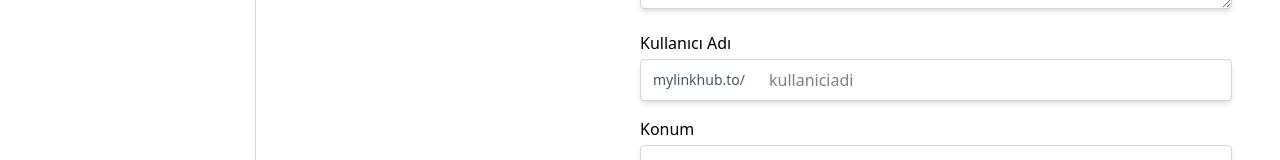
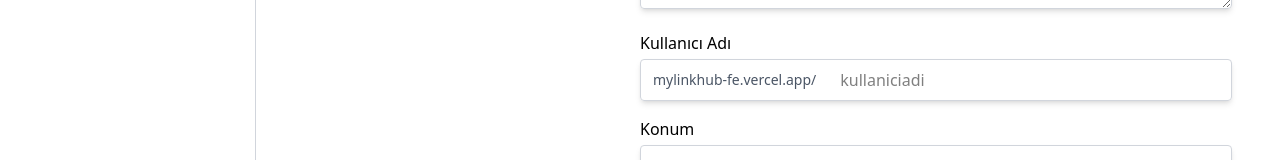
Before and after one commit to merve824/linktree_clone, a Next.js app: page /account in a window 1280 px wide. Shown: the part 599-759 px from the top of the page. Built offline with nearby package versions, Linux system fonts and the light colour scheme; no server answers.

Commit message:
Change domain

```diff
--- a/src/app/account/ProfileSection.jsx
+++ b/src/app/account/ProfileSection.jsx
@@ -20,7 +20,7 @@ export default function ProfileSection({ user, handleSave }) {
 
     const handleCopy = () => {
         if (user.username) {
-            const link = `mylinkhub.to/${user.username}`;
+            const link = `mylinkhub-fe.vercel.app/${user.username}`;
             navigator.clipboard.writeText(link);
             setCopied(true);
             setTimeout(() => setCopied(false), 1500);
@@ -160,7 +160,7 @@ export default function ProfileSection({ user, handleSave }) {
                                 title="Tıklayarak kopyala"
                             >
                                 {user.username
-                                    ? `mylinkhub.to/${user.username}`
+                                    ? `mylinkhub-fe.vercel.app/${user.username}`
                                     : ''}
                             </p>
                             {copied && (
@@ -222,7 +222,7 @@ export default function ProfileSection({ user, handleSave }) {
                             </label>
                             <div className="flex shadow-md items-center border border-gray-300 rounded overflow-hidden focus-within:ring-2 focus-within:ring-[#3E5F44]">
                                 <span className="px-3 text-gray-600 text-sm">
-                                    mylinkhub.to/
+                                    mylinkhub-fe.vercel.app/
                                 </span>
                                 <input
                                     type="text"
--- a/src/components/hero-form/HeroForm.jsx
+++ b/src/components/hero-form/HeroForm.jsx
@@ -26,7 +26,7 @@ export default function HeroForm() {
             onSubmit={handleSubmit}
             className="inline-flex items-center shadow-lg bg-white shadow-gray-500/20"
         >
-            <span className="bg-white py-4 pl-4">mylinkhub.to/</span>
+            <span className="bg-white py-4 pl-4">mylinkhub-fe.vercel.app/</span>
             <input
                 type="text"
                 className="focus:outline-none focus:ring-0"
--- a/src/components/registration/steps/PreviewStep.jsx
+++ b/src/components/registration/steps/PreviewStep.jsx
@@ -45,7 +45,7 @@ export default function PreviewStep({
                 </div>
                 <PreviewItem
                     label={'Kullanıcı Adı'}
-                    value={`mylinkhub.to/${username}`}
+                    value={`mylinkhub-fe.vercel.app/${username}`}
                 />
                 <PreviewItem label={'Tam Ad'} value={about.fullname} />
                 {about.bio && (
```
